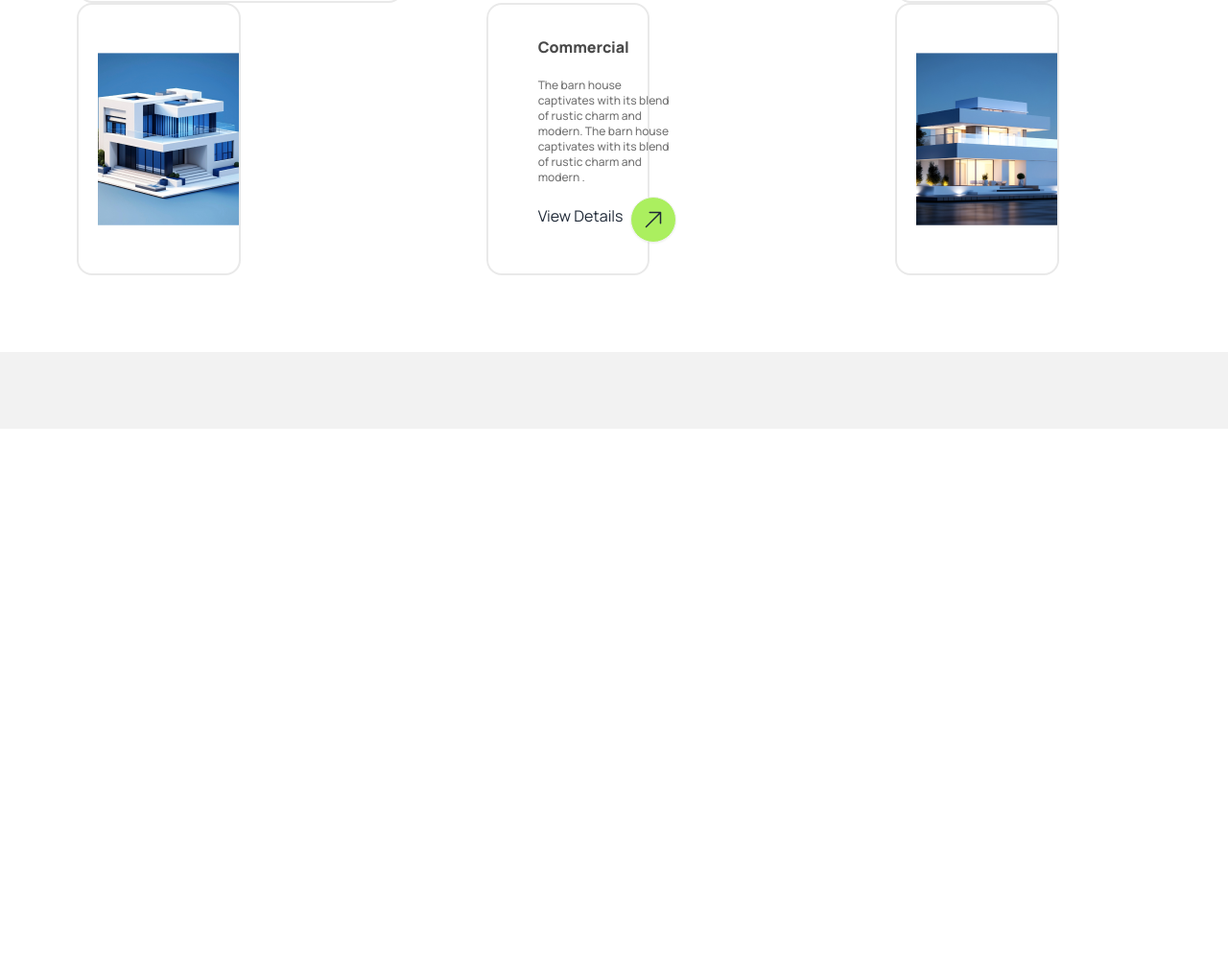
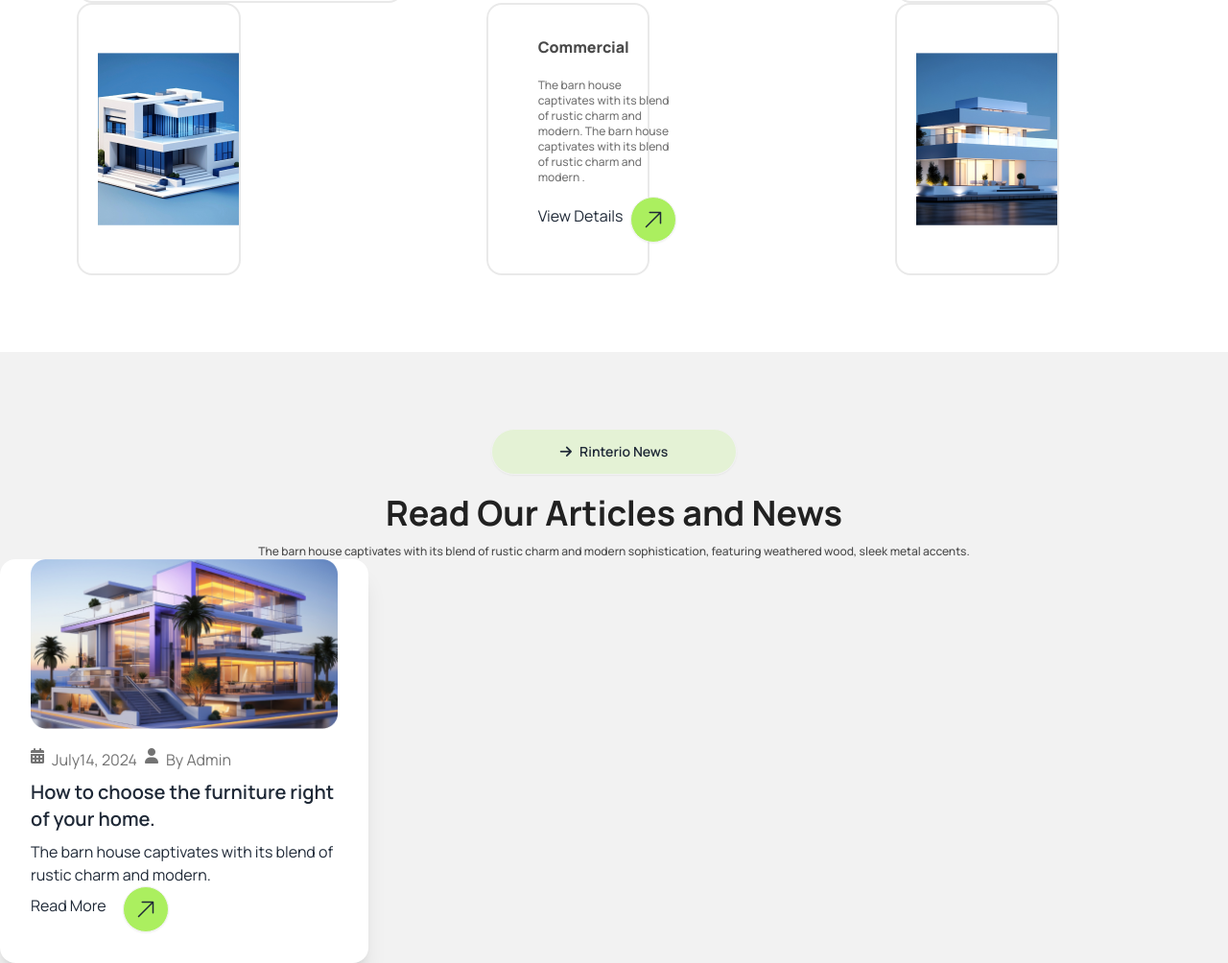
Before and after one commit to KeyaRaniMondal/A-barn-house-website, a plain HTML site: page index.html in a window 1280 px wide. Shown: the part 2651-3655 px from the top of the page at 96% size. Before the commit the page ends 3098 px from the top, so only its background shows below. Drawn offline with nearby package versions, Linux system fonts and the light colour scheme.

Commit message:
startes read our artile section

```diff
--- a/index.html
+++ b/index.html
@@ -147,7 +147,7 @@
         </div>
        </div>
     </header>
-    <main class=" md:container ">
+    <main class="  md:container mx-auto ">
 <section class="bg-base-200  mt-20 w-screen pb-20">
     <!-- Creating thoughtful liveable spaces -->
     <img src="./assets/Vector.png" alt="image of vector" class="ml-20 pt-10">
@@ -249,7 +249,7 @@
 
 <!-- Our latest Portfolio section -->
 <section>
-  <button class="btn btn-wide rounded-3xl bg-[#ABEF5F] flex justify-center items-center mx-auto mt-10"><i class="fa-solid fa-arrow-right"></i>Explore our Latest works</button>
+  <button class="btn btn-wide rounded-3xl  bg-[#ABEF5F33]  flex justify-center items-center mx-auto mt-10"><i class="fa-solid fa-arrow-right"></i>Explore our Latest works</button>
   <div class="mb-5">
     <h1 class="text-[#212121] text-4xl font-bold text-center mt-5">Our Latest Portfolio</h1>
     <p class="text-[#494949] text-xs font-medium mt-3 text-center">The barn house captivates with its blend of rustic charm and modern sophistication, featuring weathered wood, sleek metal accents.</p>
@@ -301,10 +301,39 @@
       </figure>
     </div>
   </div>
+
+  <!-- Read our article and news section -->
 </section>
-<div class="bg-base-200  mt-20 w-screen pb-20">
-
-</div>
+<section class="bg-base-200  mt-20 w-screen pt-10">
+  <button class="btn btn-wide rounded-3xl  bg-[#ABEF5F33]  flex justify-center items-center mx-auto mt-10"><i class="fa-solid fa-arrow-right"></i>Rinterio News</button>
+  <h1 class="text-[#212121] text-4xl font-bold text-center mt-5">Read Our Articles and News</h1>
+  <p class="text-[#494949] text-xs font-medium text-center mt-3">The barn house captivates with its blend of rustic charm and modern sophistication, featuring weathered wood, sleek metal accents.</p>
+  <div class="card bg-base-100 w-96 shadow-xl">
+    <figure>
+<img src="./assets/article1.png" alt="" class="w-80">
+    </figure>
+    <div class="card-body">
+      <div class="inline-flex gap-2 -mt-3">
+        <div class="text-[#737373] inline-flex gap-2">
+          <i class="fa-solid fa-calendar-days"></i>
+          <h4>July14, 2024 </h4>
+        </div>
+        <div class="text-[#737373] inline-flex gap-2">
+          <i class="fa-solid fa-user"></i>
+          <h4>By Admin</h4>
+        </div>
+      </div>
+      <h2 class="card-title">How to choose the furniture right  of your home.</h2>
+      <p>The barn house captivates with its blend of rustic charm and modern. </p>
+      <p>Read More</p>
+      <button class="btn btn-circle size-4.5 bg-[#ABEF5F] ml-24 -mt-10">
+        <svg xmlns="http://www.w3.org/2000/svg" fill="none" viewBox="0 0 24 24" stroke-width="1.5" stroke="currentColor" class="size-6">
+            <path stroke-linecap="round" stroke-linejoin="round" d="m4.5 19.5 15-15m0 0H8.25m11.25 0v11.25" />
+          </svg>
+      </button>
+    </div>
+  </div>
+</section>
     </main>
     <footer>
 
```
